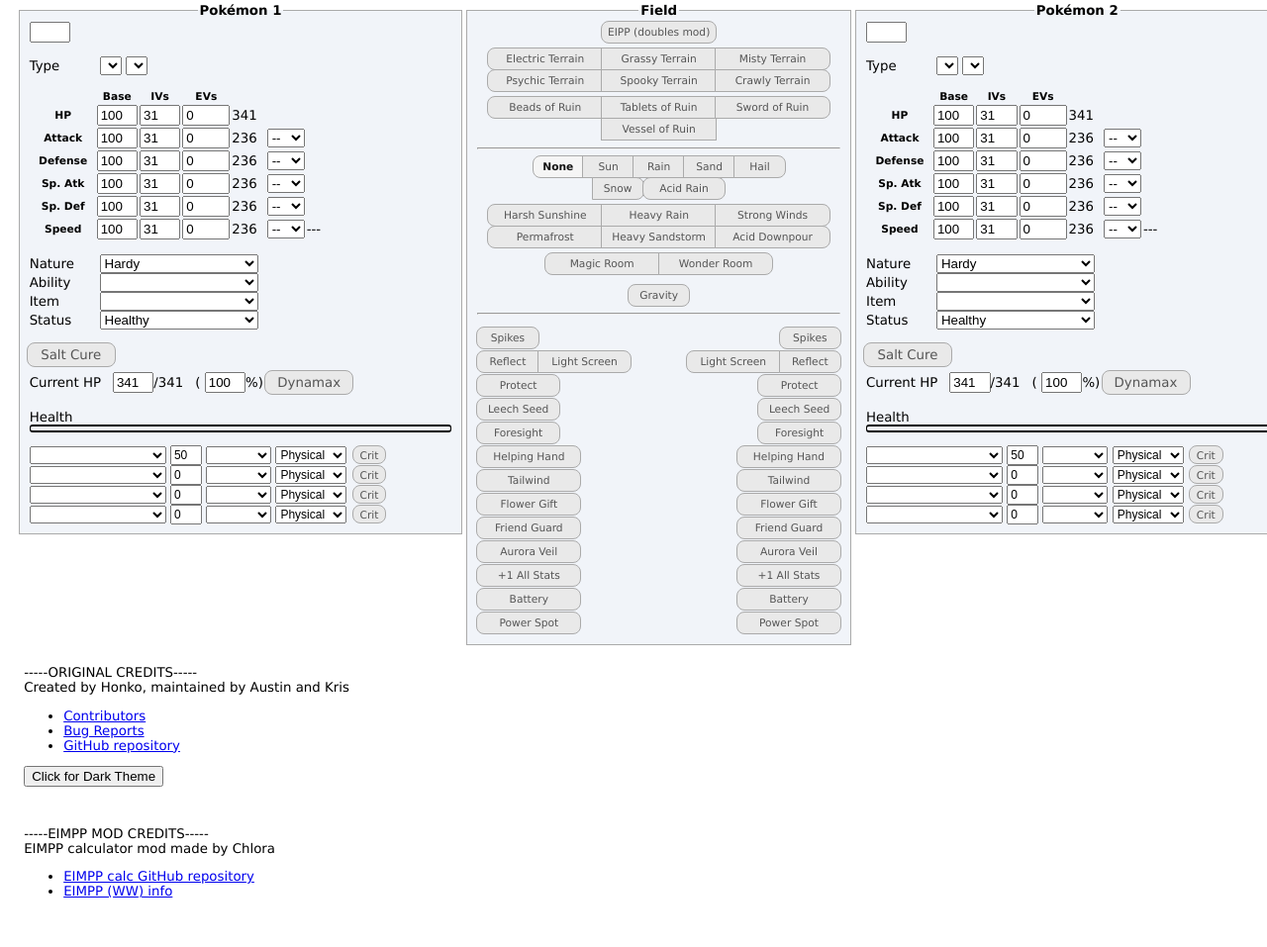
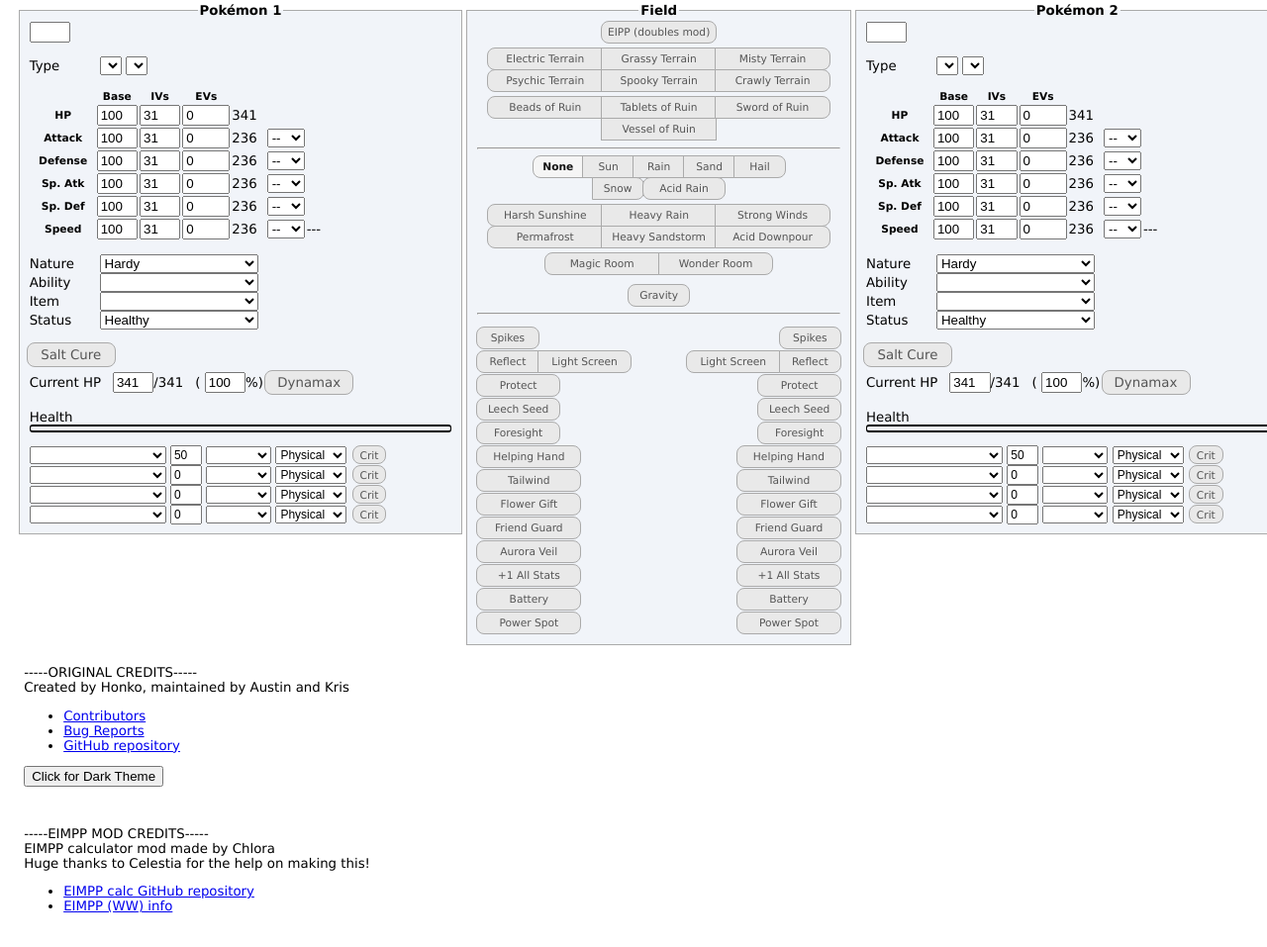
Before and after one commit to Chlora/EIMPP-damage-calculator, a plain HTML site: page src/index.template.html in a window 1280 px wide. Shown: the part 256-1213 px from the top of the page at 99% size. Drawn offline with Linux system fonts and the light colour scheme; files that its build step writes are made by us from their sources; a script that the page names is missing.

Commit message:
Update index.template.html

```diff
--- a/src/index.template.html
+++ b/src/index.template.html
@@ -1662,7 +1662,7 @@
     <button type="button" id="dark-theme-toggle"></button>
     <script type="text/javascript" src="./js/dark-theme-toggle.js?054b266a"></script>
 </div>
-<div class="modCredits">-----EIMPP MOD CREDITS-----<br>EIMPP calculator mod made by Chlora
+<div class="modCredits">-----EIMPP MOD CREDITS-----<br>EIMPP calculator mod made by Chlora<br>Huge thanks to Celestia for the help on making this!
     <ul>
         <li><a href="https://github.com/Chlora/EIMPP-damage-calculator" class="links-lighten">EIMPP calc GitHub repository</a></li>
         <li><a href="https://docs.google.com/document/d/1zDhj2gsQUi0kROEuB8XiB3hjuhLLxO2qmkk0TKIaKDc/edit" class="links-lighten">EIMPP (WW) info</a></li>
```
